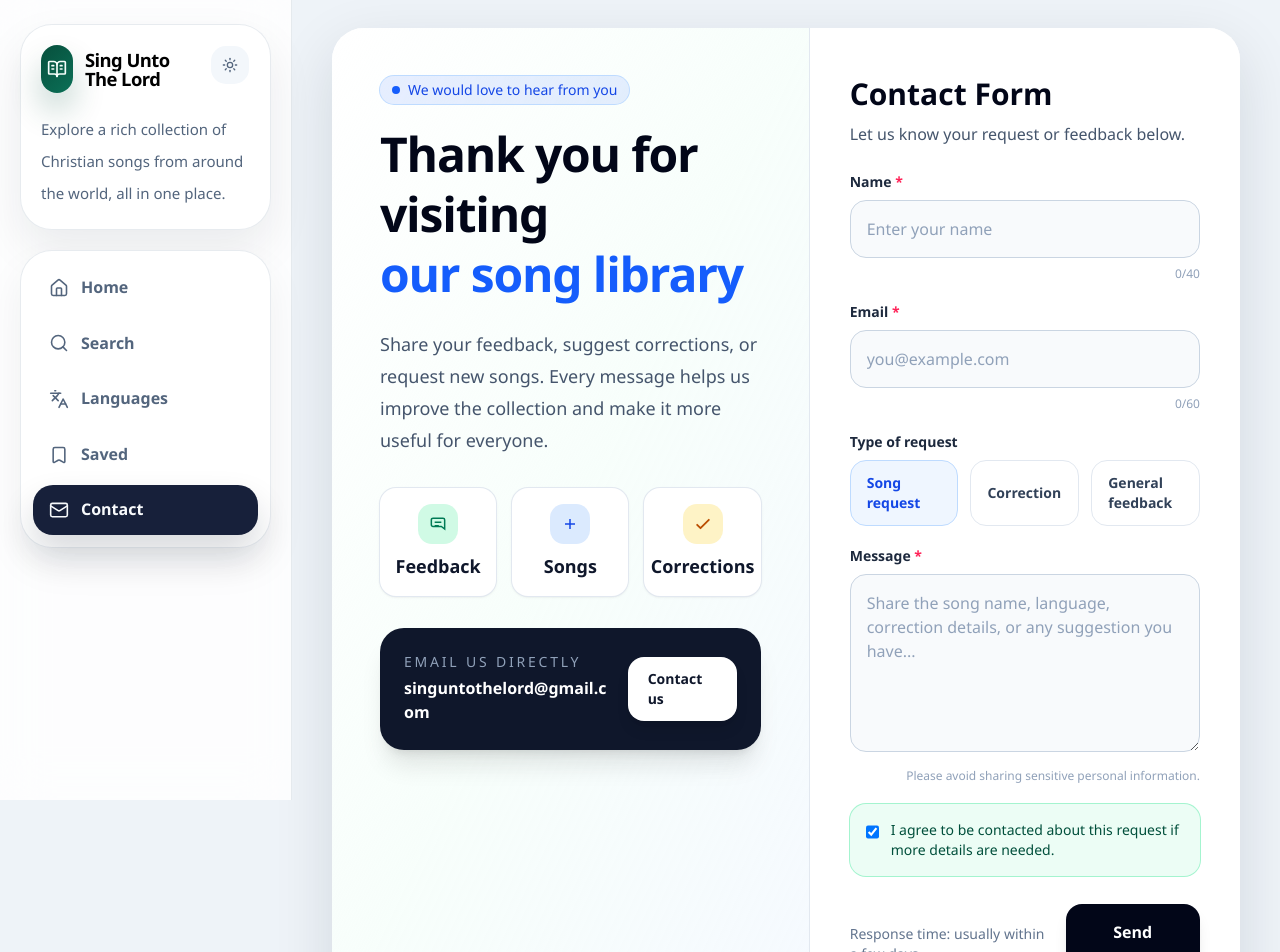
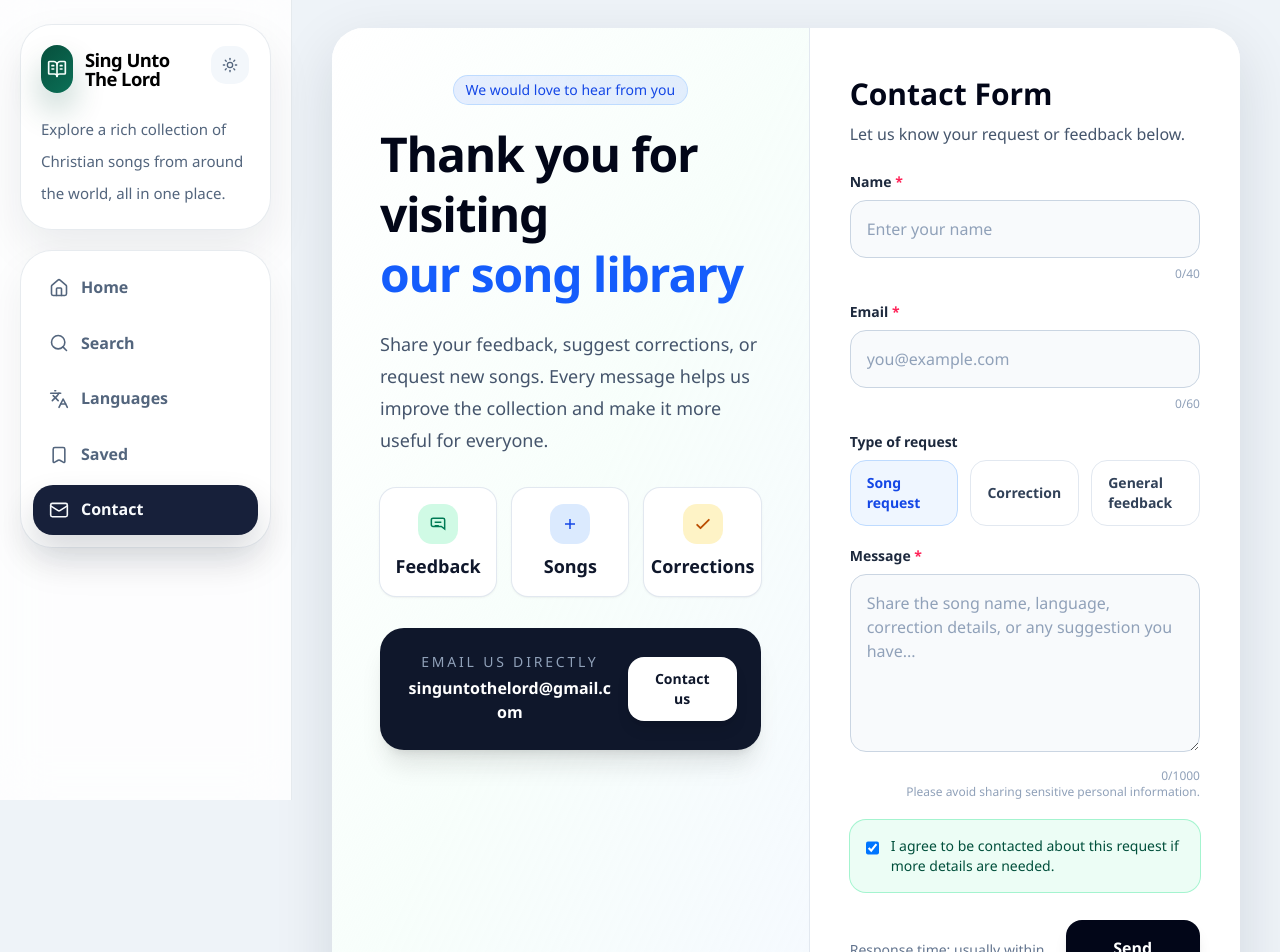
Before and after one commit to sat33shgit/HymnBook, a Next.js app: page /contact in a window 1280 px wide. Shown: the top 952 px of the page. Built offline with nearby package versions, Linux system fonts and the light colour scheme; no server answers; the database is empty.

Commit message:
contact form enhancements

```diff
--- a/app/(public)/contact.tsx
+++ b/app/(public)/contact.tsx
@@ -9,7 +9,7 @@ export default function ContactPage() {
 
   const MAX_NAME = 40;
   const MAX_EMAIL = 60;
-  const MAX_MESSAGE = 500;
+  const MAX_MESSAGE = 1000;
   const REQUEST_TYPES = ["Song request", "Correction", "General feedback"];
 
   const validate = () => {
@@ -37,6 +37,12 @@ export default function ContactPage() {
     return Object.keys(errs).length === 0;
   };
 
+  const handleNameKeyDown = (e: React.KeyboardEvent<HTMLInputElement>) => {
+    if (/^[0-9]$/.test(e.key)) {
+      e.preventDefault();
+    }
+  };
+
   const handleChange = (e: React.ChangeEvent<HTMLInputElement | HTMLTextAreaElement>) => {
     const target = e.target;
     const name = target.name;
@@ -48,6 +54,14 @@ export default function ContactPage() {
     }
 
     const value = (target as HTMLInputElement | HTMLTextAreaElement).value;
+
+    if (name === "name") {
+      const sanitized = value.replace(/\d/g, "").slice(0, MAX_NAME);
+      setForm((prev) => ({ ...prev, [name]: sanitized }));
+      setErrors((prev) => ({ ...prev, [name]: undefined }));
+      return;
+    }
+
     setForm((prev) => ({ ...prev, [name]: value }));
     setErrors((prev) => ({ ...prev, [name]: undefined }));
   };
@@ -64,9 +78,8 @@ export default function ContactPage() {
       <div className="grid lg:grid-cols-[1.05fr_0.95fr]">
         {/* Left content */}
         <section className="relative px-5 py-5 sm:px-8 sm:py-8 lg:px-12 lg:py-12 bg-gradient-to-br from-white via-emerald-50/40 to-blue-50/60 dark:from-[#101624] dark:via-[#18213a] dark:to-[#1a2236] transition-colors">
-                <div className="max-w-xl">
+                <div className="max-w-xl text-center ">
                   <div className="inline-flex items-center gap-2 rounded-full bg-blue-600/10 dark:bg-blue-400/10 px-3 py-1 text-sm font-medium text-blue-700 dark:text-blue-300 ring-1 ring-blue-200 dark:ring-blue-400 mb-5">
-                    <span className="h-2 w-2 rounded-full bg-blue-600 dark:bg-blue-400"></span>
                     We would love to hear from you
                   </div>
 
@@ -119,7 +132,7 @@ export default function ContactPage() {
                       </div>
                       <a
                         href="mailto:singuntothelord.contact@gmail.com"
-                        className="hidden sm:inline-flex items-center justify-center rounded-2xl bg-white dark:bg-blue-700 px-5 py-3 text-sm font-semibold text-slate-900 dark:text-white shadow-lg hover:translate-y-[-1px] transition"
+                        className="hidden sm:inline-flex items-center justify-center rounded-2xl bg-white dark:bg-[#181f2e] px-5 py-3 text-sm font-semibold text-slate-900 dark:text-white shadow-lg transform hover:translate-y-[-1px] hover:scale-105 hover:shadow-xl transition dark:hover:bg-[#0b2336] cursor-pointer"
                         tabIndex={0}
                       >
                         Contact us
@@ -141,7 +154,20 @@ export default function ContactPage() {
 
                   {submitted ? (
                     <div className="rounded-xl bg-green-50 border border-green-200 px-6 py-5 text-center text-green-800 font-semibold shadow-sm">
-                      Thank you — we received your message and will reply soon.
+                      <p>Thank you — we received your message and will reply soon.</p>
+                      <div className="mt-4 flex justify-center">
+                        <button
+                          type="button"
+                          onClick={() => {
+                            setSubmitted(false);
+                            setForm({ name: "", email: "", message: "", type: "Song request", consent: true });
+                            setErrors({});
+                          }}
+                          className="rounded-2xl bg-white px-5 py-2 text-sm font-semibold text-green-800 shadow hover:scale-105 transform transition cursor-pointer"
+                        >
+                          Send another request
+                        </button>
+                      </div>
                     </div>
                   ) : (
                     <form onSubmit={handleSubmit} className="space-y-5">
@@ -153,6 +179,8 @@ export default function ContactPage() {
                             name="name"
                             value={form.name}
                             onChange={handleChange}
+                            onKeyDown={handleNameKeyDown}
+                            maxLength={MAX_NAME}
                             placeholder="Enter your name"
                             className="w-full rounded-2xl border border-slate-300 dark:border-slate-700 bg-slate-50 dark:bg-[#232b3d] px-4 py-4 text-base outline-none transition placeholder:text-slate-400 dark:placeholder:text-slate-500 focus:border-blue-500 focus:bg-white dark:focus:bg-[#232b3d] focus:ring-4 focus:ring-blue-100"
                           />
@@ -186,7 +214,7 @@ export default function ContactPage() {
                             <button
                               key={type}
                               type="button"
-                              className={`rounded-2xl border px-4 py-3 text-sm font-semibold text-left transition-all
+                              className={`rounded-2xl border px-4 py-3 text-sm font-semibold text-left transition-all cursor-pointer
                                 ${form.type === type
                                   ? 'bg-blue-50 border-blue-200 text-blue-700 dark:bg-blue-900/30 dark:border-blue-400 dark:text-blue-300'
                                   : 'bg-white border-slate-200 text-slate-700 dark:bg-[#232b3d] dark:border-slate-700 dark:text-slate-200'}
@@ -207,26 +235,31 @@ export default function ContactPage() {
                           value={form.message}
                           onChange={handleChange}
                           placeholder="Share the song name, language, correction details, or any suggestion you have..."
+                          maxLength={MAX_MESSAGE}
                           className="w-full rounded-2xl border border-slate-300 dark:border-slate-700 bg-slate-50 dark:bg-[#232b3d] px-4 py-4 text-base outline-none transition placeholder:text-slate-400 dark:placeholder:text-slate-500 focus:border-blue-500 focus:bg-white dark:focus:bg-[#232b3d] focus:ring-4 focus:ring-blue-100"
                         />
+
                         <div className="mt-2 flex items-center justify-between text-xs text-slate-400 dark:text-slate-500">
                           <span className="text-rose-500">{errors.message}</span>
-                          <span>Please avoid sharing sensitive personal information.</span>
+                          <div className="flex flex-col items-end">
+                            <span className="text-slate-400 dark:text-slate-500">{form.message.length}/{MAX_MESSAGE}</span>
+                            <span>Please avoid sharing sensitive personal information.</span>
+                          </div>
                         </div>
                       </div>
 
-                      <div className="flex items-start gap-3 rounded-2xl bg-emerald-50 dark:bg-emerald-900/20 px-4 py-4 text-sm text-emerald-900 dark:text-emerald-200 ring-1 ring-emerald-200 dark:ring-emerald-700">
-                        <input type="checkbox" name="consent" checked={form.consent} onChange={handleChange} className="mt-1 h-4 w-4 rounded border-emerald-400 dark:border-emerald-700 text-emerald-700 dark:bg-[#232b3d]" />
-                        <p>
+                      <label className="flex items-start gap-3 rounded-2xl bg-emerald-50 dark:bg-emerald-900/20 px-4 py-4 text-sm text-emerald-900 dark:text-emerald-200 ring-1 ring-emerald-200 dark:ring-emerald-700 cursor-pointer">
+                        <input type="checkbox" name="consent" checked={form.consent} onChange={handleChange} className="mt-1 h-4 w-4 rounded border-emerald-400 dark:border-emerald-700 text-emerald-700 dark:bg-[#232b3d] cursor-pointer" />
+                        <span>
                           I agree to be contacted about this request if more details are needed.
-                        </p>
-                      </div>
+                        </span>
+                      </label>
 
                       <div className="flex flex-col gap-3 sm:flex-row sm:items-center sm:justify-between pt-2">
                         <p className="text-sm text-slate-500 dark:text-slate-400">Response time: usually within a few days</p>
                         <button
                           type="submit"
-                          className="inline-flex items-center justify-center rounded-2xl bg-slate-950 dark:bg-blue-700 px-6 py-4 text-base font-semibold text-white shadow-lg transition hover:translate-y-[-1px] hover:shadow-xl hover:bg-blue-700 dark:hover:bg-blue-800"
+                          className="inline-flex items-center justify-center rounded-2xl bg-slate-950 dark:bg-[#0e2a43] px-6 py-4 text-base font-semibold text-white shadow-lg transition hover:translate-y-[-1px] hover:shadow-xl hover:bg-blue-700 dark:hover:bg-[#0b2336] cursor-pointer"
                         >
                           Send message
                         </button>
--- a/components/search/SearchBar.tsx
+++ b/components/search/SearchBar.tsx
@@ -98,7 +98,7 @@ export function SearchBar({
         }
     }
 
-    console.debug("[SearchBar] handlePointerDown", { isListening, isTouchDevice });
+    if (process.env.NODE_ENV === "development") console.debug("[SearchBar] handlePointerDown", { isListening, isTouchDevice });
 
     if (isListening) {
       return;
@@ -110,7 +110,7 @@ export function SearchBar({
   };
 
   const handlePointerUp = () => {
-    console.debug("[SearchBar] handlePointerUp", { isListening, isTouchDevice });
+    if (process.env.NODE_ENV === "development") console.debug("[SearchBar] handlePointerUp", { isListening, isTouchDevice });
 
     // For press-and-hold on touch devices, stop on release
     pointerStartedRef.current = false;
@@ -120,7 +120,7 @@ export function SearchBar({
   };
 
   const handleClick = () => {
-    console.debug("[SearchBar] handleClick", { isListening, isTouchDevice });
+    if (process.env.NODE_ENV === "development") console.debug("[SearchBar] handleClick", { isListening, isTouchDevice });
     if (pointerStartedRef.current) {
       pointerStartedRef.current = false;
       return;
```
Also changed, not shown: hooks/useVoiceSearch.ts (+9 -10 lines).
